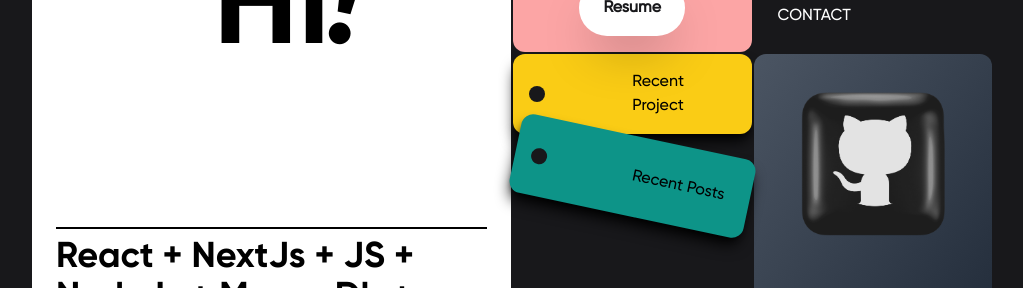
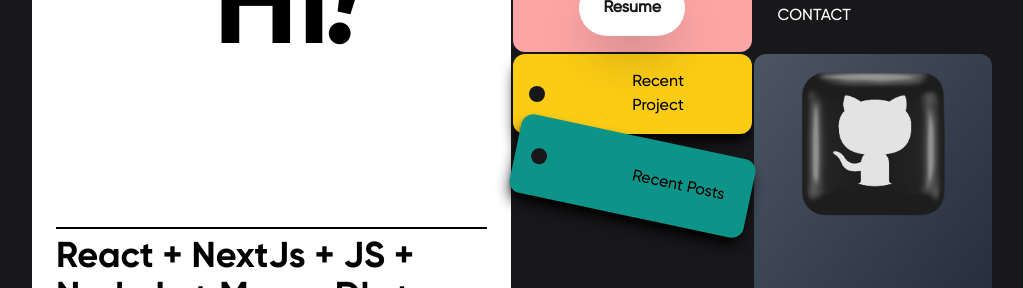
Before and after one commit to yashnirmal/portfolio-nextjs-tailwind, a Next.js app: page / in a window 1280 px wide. Shown: the part 347-635 px from the top of the page, without its empty margins (128-1151 px from the left). Built offline with nearby package versions, Linux system fonts and the light colour scheme.

Commit message:
near final version ready

```diff
--- a/components/smaller/five.jsx
+++ b/components/smaller/five.jsx
@@ -3,7 +3,7 @@ export default function Five(){
 	return (
 		<a href="https://github.com/yashnirmal" target="_blank" className="bg-white cont bg-gradient-to-br p-4 from-gray-600 to-gray-800 flex flex-col text-white cont">
 			<div className="flex-1 flex justify-center items-center">
-				<div className="h-full p-4 aspect-square relative mt-10">
+				<div className="h-full p-4 aspect-square relative">
 					<Image src="/assets/github.png" alt="github" layout="fill"  />
 				</div>
 			</div>
--- a/pages/index.js
+++ b/pages/index.js
@@ -19,7 +19,7 @@ export default function Home() {
         <title>Yash Nirmal</title>
         <meta name="description" content="Generated by create next app" />
         <meta name="viewport" content="width=device-width, initial-scale=1" />
-        <link rel="icon" href="/favicon.ico" />
+        <link rel="icon" href="/favicon.png" />
       </Head>
 
       <main className="w-screen h-screen font-gilroy overflow-hidden bg-zinc-900 flex items-center justify-center">
```
Also changed, not shown: public/favicon.png (added).
